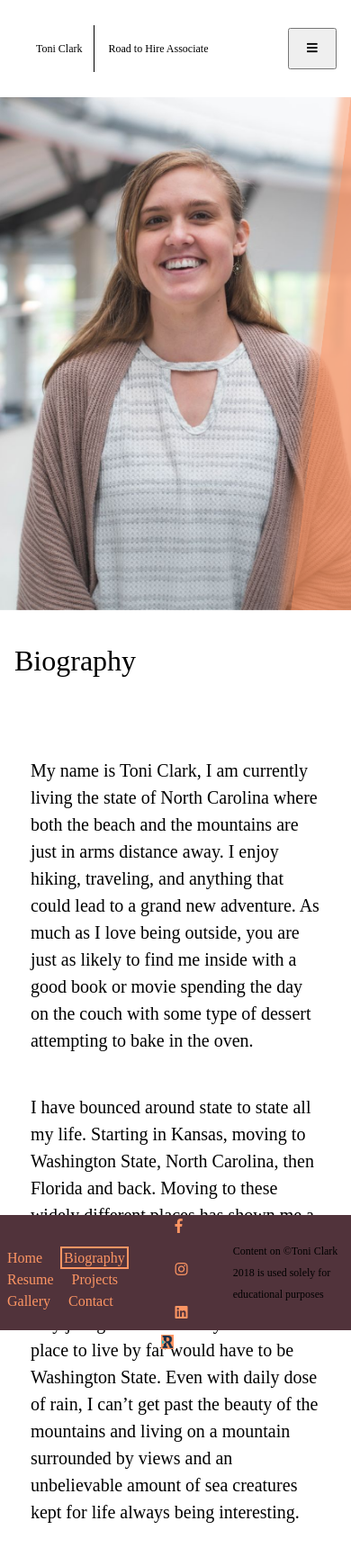
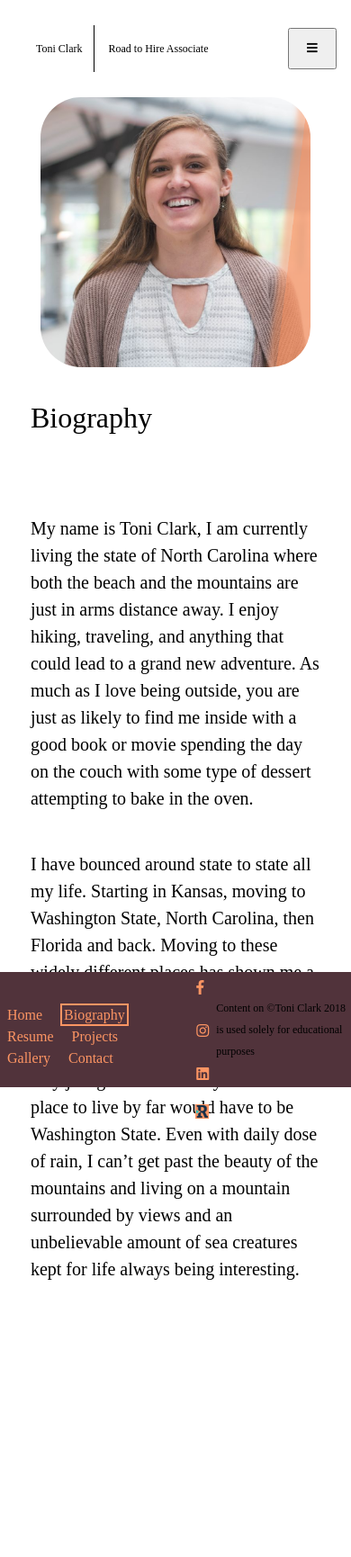
Before and after one commit to toniclark42/portfolio, a plain HTML site: page biography.html in a window 390 px wide. Shown: the whole page at 90% size. After the commit the page ends 1465 px from the top, so only its background shows below. Drawn offline with Linux system fonts and the light colour scheme.

Commit message:
bio picture, footer, and gallery are properly responsive

```diff
--- a/biography.html
+++ b/biography.html
@@ -30,7 +30,9 @@
                 </nav>
             </header>
             <main class="biographyMain">
-                <img id="profile" src="img/profile.png" alt="Profile Picture"/>
+                <div class="pictureOverlay">
+                    <img id="profile" src="img/profile.png" alt="Profile Picture"/>
+                </div>
                 <section>
                     <h1>Biography</h1>
                     <p>My name is Toni Clark, I am currently living the state of North Carolina
--- a/script.js
+++ b/script.js
@@ -84,5 +84,3 @@ function validator(e) {
         }
     }
 };
-
-console.log('abc');
--- a/styles.css
+++ b/styles.css
@@ -217,8 +217,7 @@ li .current{
    font-size: 2em;
    line-height: 2.5em;
    margin-bottom: 1em;
-
-
+   margin-left: 5%;
 }
 
 .biographyMain section{
@@ -226,15 +225,12 @@ li .current{
     flex-direction: column;
     padding: 1em;
     height: 640px;
-
  }
 
  .biographyMain section p {
     margin: 1% 5% 1%;
     font-size: 1.25em;
     line-height: 1.5em;
-    max-height: ;
-
 }
 
 .biographyMain section p:nth-last-of-type(1) {
@@ -473,6 +469,37 @@ footer li{
 /******  MEDIA QUERIES ******/
 
 @media only screen and (max-width: 1100px){
+
+    /*BIOGRAPHY*/
+
+    .biographyMain{
+        flex-direction: column;
+        justify-content: center;
+    }
+
+    .pictureOverlay {
+        height: 300px;
+        width: 300px;
+        overflow: hidden;
+        border-radius: 15%;
+        justify-content: center;
+        align-self: center;
+    }
+
+    .biographyMain img {
+        align-self: center;
+        /* clip-path: inset(10px 10px 200px 10px); */
+        height: 420px;
+        width: 300px;
+        margin-top: -25px;
+    }
+
+    .biographyMain section p:nth-last-of-type(1) {
+        margin-top: 2em;
+    }
+
+    /*RESUME*/
+
     #resumeMain{
         flex-direction: column;
     }
@@ -487,21 +514,9 @@ footer li{
     }
 }
 
-@media only screen and (max-width: 1100px){
 
-    .biographyMain{
-        flex-direction: column;
-        justify-content: center;
-    }
 
-    .biographyMain img {
-        align-self: center;
-    }
 
-    .biographyMain section p:nth-last-of-type(1) {
-        margin-top: 2em;
-    }
-}
 
 @media only screen and (max-width: 1010px){
     .overlay {
@@ -550,7 +565,7 @@ footer li{
 
 
 
-@media only screen and (max-width: 500px){
+@media only screen and (max-width: 505px){
 
     #indexp{
         font-size: 1em;
@@ -643,6 +658,9 @@ footer li{
 
      /*GALLERY*/
 
+     .galleryMain ul li img {
+        max-width: 100%;
+     }
 
 
 
@@ -652,6 +670,26 @@ footer li{
       footer{
         margin: auto auto 0 auto;
         flex-direction: row;
+      }
+
+      .footerLinksUl {
+          display: flex;
+          flex-direction: column;
+          justify-content: space-around;
+          margin-top: -15px ;
+          height: 128px;
+          width: 46px;
+      }
+
+      .footerLinksLi {
+        padding: 0;
+        height: 20px;
+        margin:0;
+      }
+
+      .roadToHireLogo {
+        margin-left: 15px;
+        margin-top: 10px;
       }
 
 
```
Also changed, not shown: gallery.html (+1 -1 lines).
